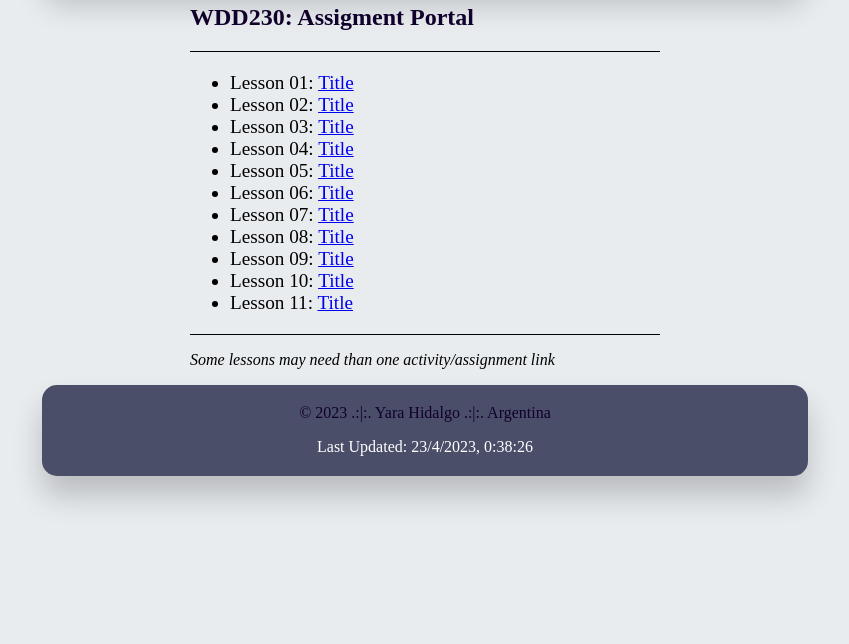
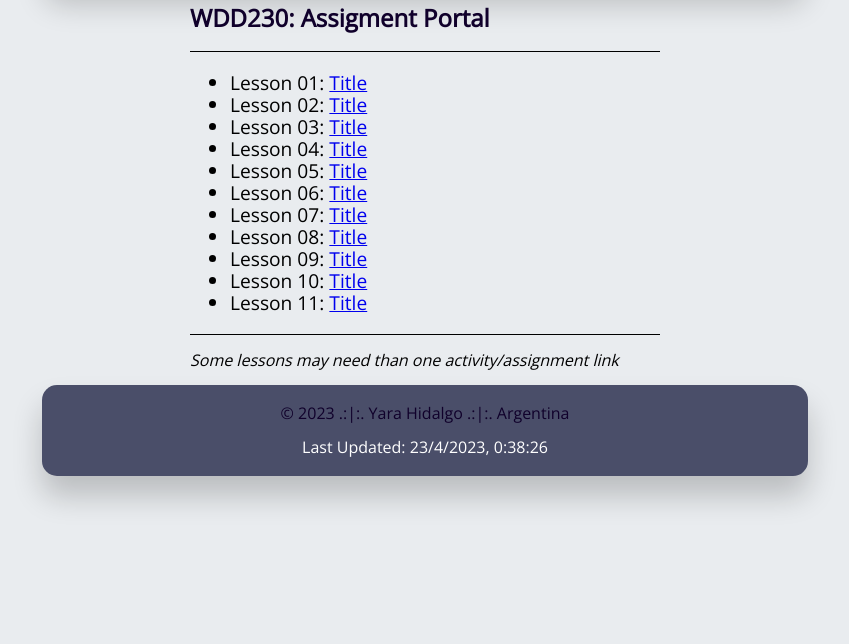
Before and after one commit to YaraSHidalgo/wdd230, a plain HTML site: page index.html in a window 1280 px wide. Shown: the part 156-800 px from the top of the page, without its empty margins (215-1064 px from the left). Drawn offline with nearby package versions, Linux system fonts and the light colour scheme.

Commit message:
API fonts update

```diff
--- a/index.html
+++ b/index.html
@@ -8,6 +8,10 @@
     <title>Portal Page</title>
     <link href="styles/normalize.css" rel="stylesheet" />
     <link href="styles/styles.css" rel="stylesheet"/>
+    <!-- API reference -->
+    <link rel="preconnect" href="https://fonts.googleapis.com">
+    <link rel="preconnect" href="https://fonts.gstatic.com" crossorigin>
+    <link href="https://fonts.googleapis.com/css2?family=Open+Sans:wght@300&display=swap" rel="stylesheet">
 
 
 </head>
--- a/styles/styles.css
+++ b/styles/styles.css
@@ -18,6 +18,9 @@ header {
 h1 {
     margin-right: 10px;
     color: white;
+}
+h1, h2, li, p {
+    font-family: 'Open Sans', sans-serif;
 }
 #foot, h2{
     color: #10002b;
```
